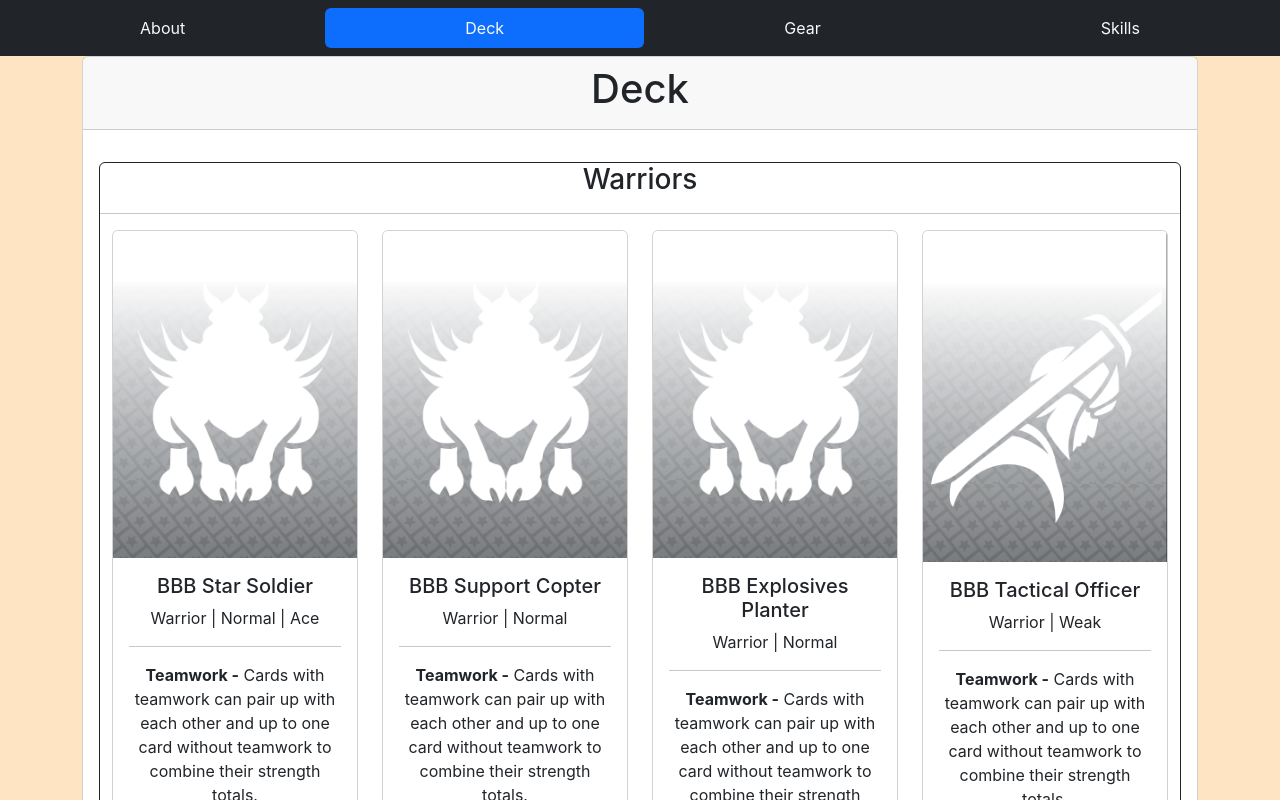
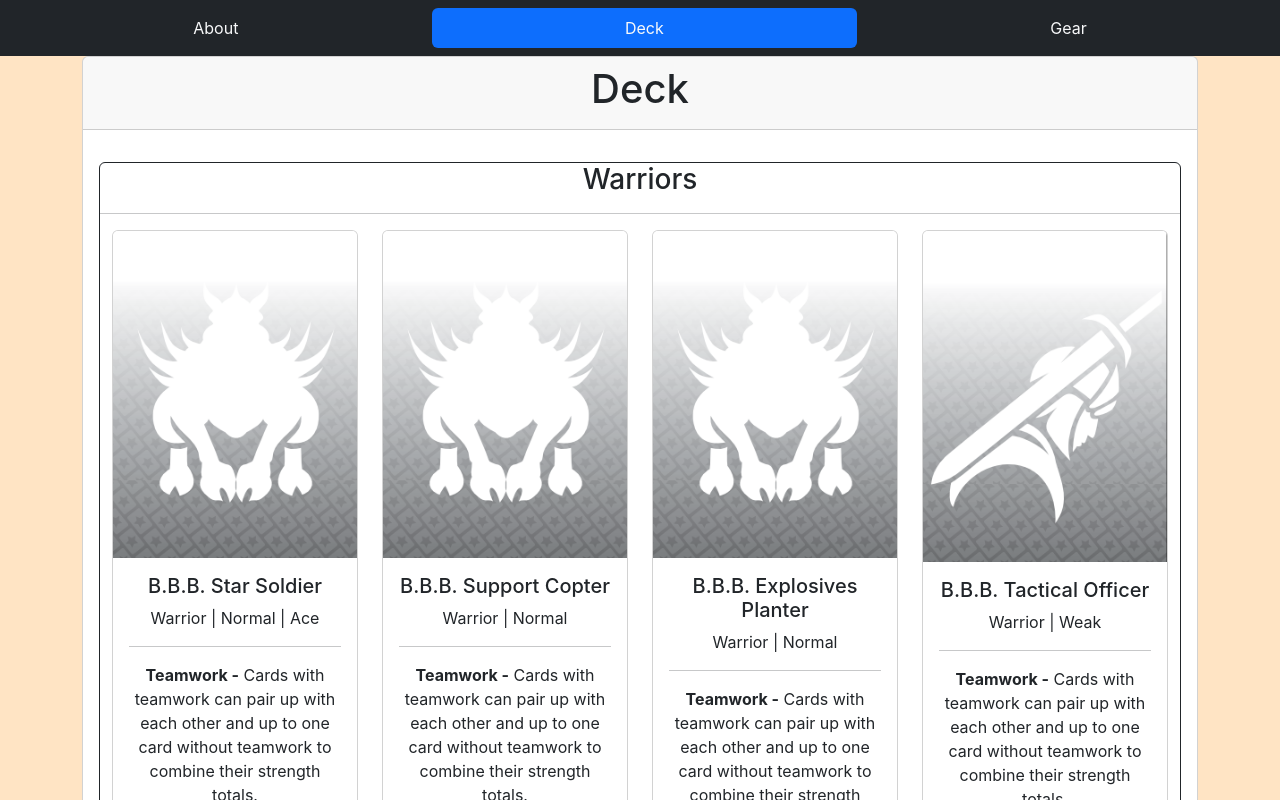
Before and after one commit to greg93john/perfect-draw-card-creator, a React (Create React App) app: page / in a window 1280 px wide. Shown: the top 800 px of the page. Built offline with nearby package versions, Linux system fonts and the light colour scheme; the HTML template or start-up script is replaced by a standard one.

Commit message:
Adds functionality to effects section of create a card, removes Skills tab

```diff
--- a/src/App.js
+++ b/src/App.js
@@ -16,20 +16,7 @@ function App() {
 
   const [charData, setCharData] = useState(
     {
-      classDC: 20,
-      str: 0,
-      dex: 0,
-      con: 0,
-      int: 0,
-      wis: 0,
-      cha: 0,
-      size: "Medium",
-      speed: 35,
-      gender: "Not Set",
-      deity: "Not Set",
-      age: "Not Set",
-      languages: "Not Set",
-      editNotes: "Notes",
+
       currentBulk: 0,
       encumbered: 0,
       maximum: 0,
@@ -50,13 +37,14 @@ function App() {
       passion: 3,
       skill: -1,
       friendship: 1,
+
       deck:
       {
         warriors: {
           id: 0,
           cards:
           {
-            BBB_Star_Soldier: {
+            "B.B.B. Star Soldier": {
               id: 0,
               strength: "Normal",
               isAce: true,
@@ -68,7 +56,7 @@ function App() {
                 ]
             },
 
-            BBB_Support_Copter: {
+            "B.B.B. Support Copter": {
               id: 1,
               strength: "Normal",
               isAce: false,
@@ -79,7 +67,7 @@ function App() {
                 ]
             },
 
-            BBB_Explosives_Planter: {
+            "B.B.B. Explosives Planter": {
               id: 2,
               strength: "Normal",
               isAce: false,
@@ -90,7 +78,7 @@ function App() {
                 ]
             },
 
-            BBB_Tactical_Officer: {
+            "B.B.B. Tactical Officer": {
               id: 3,
               strength: "Weak",
               isAce: false,
@@ -107,7 +95,7 @@ function App() {
           id: 1,
           cards:
           {
-            BBB_toybox: {
+            "B.B.B. toybox": {
               id: 0,
               strength: "Normal",
               effects:
@@ -123,7 +111,7 @@ function App() {
           id: 2,
           cards:
           {
-            BBB_build_instructions: {
+            "B.B.B. build instructions": {
               id: 0,
               effects:
                 [
@@ -132,7 +120,7 @@ function App() {
                 ]
             },
 
-            BBB_backup_squadron: {
+            "B.B.B. backup squadron": {
               id: 1,
               effects:
                 [
--- a/src/components/NavBar.jsx
+++ b/src/components/NavBar.jsx
@@ -17,11 +17,6 @@ function NavBar(props) {
                         Gear
                     </button>
                 </li>
-                <li className="nav-item" role="presentation" key={"skills"}>
-                    <button key={"skills-button"} className={"nav-link text-light" + ((props.activeTabName.toLowerCase() === "skills") ? " active" : "")} onClick={() => props.buttonFunction("Skills")} id="home-tab" data-bs-toggle="tab" type="button" role="tab" aria-selected="false" tabIndex="-1">
-                        Skills
-                    </button>
-                </li>
             </ul>
         </div>
     );
--- a/src/components/tab-bodies/Deck.jsx
+++ b/src/components/tab-bodies/Deck.jsx
@@ -7,16 +7,47 @@ function Deck(props) {
             name: null,
             strength: "weak",
             type: "warrior",
-            effects: [],
+            effects:
+                [
+                    {
+                        id: 0,
+                        description: ""
+                    }
+                ],
             isAce: false
         }
     );
 
+    function SubmitCreatedCard() {
+        const _typeName = createCard.type + "s";
+        createCard.id = Object.keys(_deck[_typeName].cards).length;
+        props.updateCharData("deck", { ..._deck, [_typeName]: { ..._deck[_typeName], cards: { ..._deck[_typeName].cards, [createCard.name]: createCard } } });
+        setCreateCard(
+            {
+                ...createCard,
+                name: "",
+                effects:
+                    [
+                        {
+                            id: 0,
+                            description: ""
+                        }
+                    ]
+            }
+        );
+        document.getElementById('create-card-name-input').value = "";
+    }
 
-    function handleCardCreatorChange(attribute, val) {
+
+    function HandleCardCreatorChange(attribute, val) {
+        console.log(attribute + " changed to " + val);
         setCreateCard(
             { ...createCard, [attribute]: val }
         );
+    }
+
+    function checkIfSumbitIsPossible() {
+        return (createCard.name === null || createCard.name === '');
     }
 
     return (
@@ -26,7 +57,7 @@ function Deck(props) {
                     const _cardTypeLabel = _cardType.charAt(0).toUpperCase() + _cardType.slice(1, -1);
                     return (
                         <div key={_cardType + _cardType.id} className={_cardType.slice(0, -1) + "-cards-listing border border-dark rounded my-3"}>
-                            <h3>{_cardType.charAt(0).toUpperCase() + _cardType.slice(1)}</h3>
+                            <h3>{_cardTypeLabel + "s"}</h3>
                             <hr />
                             <div className="row mx-0 mb-3">
                                 {
@@ -37,7 +68,7 @@ function Deck(props) {
                                                 <div className="card h-100">
                                                     <img className="card-img-top" src={`images/${_cardObject.strength ? _cardObject.strength + "-" : ""}${_cardTypeLabel}.png`} alt="Card image Top" />
                                                     <div className="card-body">
-                                                        <h5 className="card-title">{_cardName.replace(/_/g, " ")}</h5>
+                                                        <h5 className="card-title">{_cardName}</h5>
                                                         <p>{_cardTypeLabel} {(_cardObject.strength) ? " | " + _cardObject.strength + (_cardObject.isAce ? " | Ace" : "") : ""}</p>
                                                         <hr />
                                                         {
@@ -47,8 +78,7 @@ function Deck(props) {
                                                 </div>
                                             </div>
                                         )
-                                    }
-                                    )
+                                    })
                                 }
                             </div>
                         </div>
@@ -57,21 +87,20 @@ function Deck(props) {
             }
 
             <div className="border border-dark rounded my-2">
-                <b>Create New Card:</b>
+                <h2>Create New Card:</h2>
                 <hr />
 
-                <form>
-                    <label>
-                        <div className="card h-100">
+                <div className="row">
+                    <div className="col-4 offset-4">
+                        <div className="card">
                             <img src={`images/${(createCard.type === "warrior" || createCard.type === "item") ? createCard.strength + "-" : ""}${createCard.type}.png`} alt="Create Card Image Top" />
                             <div className="card-body">
                                 Name:
-                                <input type="text" name="name" />
-
+                                <input id="create-card-name-input" type="text" name="name" onChange={(e) => { HandleCardCreatorChange("name", e.target.value) }} />
                                 <div className="row">
-                                    <div className="col-4">
+                                    <div className="col">
                                         Type:
-                                        <select onChange={e => handleCardCreatorChange("type", e.target.value)} value={createCard.type} >
+                                        <select onChange={e => HandleCardCreatorChange("type", e.target.value)} value={createCard.type} >
                                             <option value="warrior">Warrior</option>
                                             <option value="item">Item</option>
                                             <option value="invocation">Invocation</option>
@@ -79,30 +108,41 @@ function Deck(props) {
                                             <option value="custom">Custom</option>
                                         </select>
                                     </div>
-                                    {<div className="col-4">
+                                    {<div className="col">
                                         Strength:
-                                        <select onChange={e => handleCardCreatorChange("strength", e.target.value)} value={createCard.strength} >
+                                        <select onChange={e => HandleCardCreatorChange("strength", e.target.value)} value={createCard.strength} >
                                             <option value="Weak">Weak</option>
                                             <option value="Normal">Normal</option>
                                             <option value="Strong">Strong</option>
                                         </select>
                                     </div>}
-                                    <div className="col-4">
-                                        Is Ace <br /> <input type="checkbox" value={createCard.isAce} />
+                                    <div className="col">
+                                        Ace <br /> <input type="checkbox" onChange={e => HandleCardCreatorChange("isAce", e.target.checked)} checked={createCard.isAce} />
                                     </div>
                                 </div>
-
                                 <hr />
-
                                 <div>
                                     Effects:
-                                    <textarea />
+                                    <br />
+                                    <div>
+                                        {
+                                            createCard.effects.map((effect) => {
+                                                return (
+                                                    <div key={effect.id} className="">
+                                                        <textarea name={"effect" + effect.id} id={effect.id} rows="2" onChange={(e) => { let _effects = [...createCard.effects]; _effects.find(a => a.id == effect.id).description = e.target.value; HandleCardCreatorChange("effects", _effects) }}></textarea>
+                                                        <br />
+                                                    </div>
+                                                )
+                                            }
+                                            )
+                                        }
+                                    </div>
                                 </div>
                             </div>
                         </div>
-                    </label>
-                    <input className="btn btn-primary" type="submit" value="Submit" />
-                </form>
+                        <button type="button" className="btn btn-primary" onClick={SubmitCreatedCard} disabled={checkIfSumbitIsPossible()}>Submit</button>
+                    </div>
+                </div>
 
             </div>
         </div>
```
